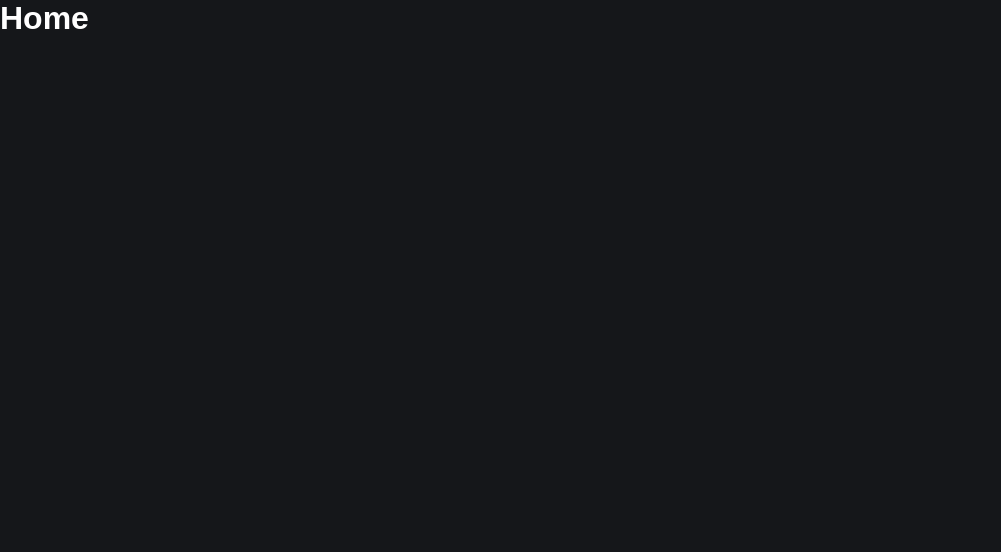
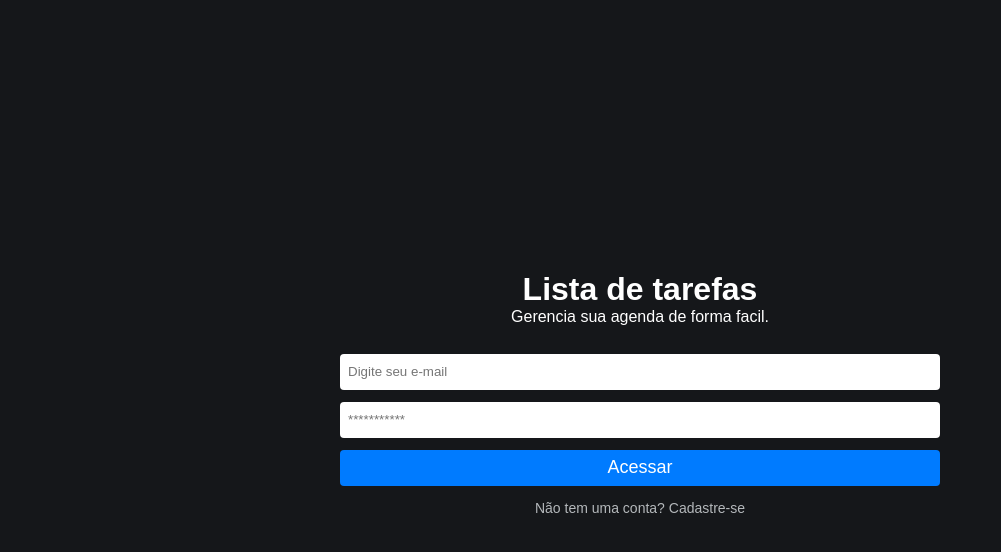
Before and after one commit to MHPontes/fireapp-db-login, a React (Create React App) app: page / in a window 1280 px wide. Shown: the top 552 px of the page, without its empty margins (0-1001 px from the left). Built offline with nearby package versions, Linux system fonts and the light colour scheme.

Commit message:
Criando e estilizando pagina HOME

```diff
--- a/src/pages/Home/home.css
+++ b/src/pages/Home/home.css
@@ -0,0 +1,52 @@
+.home-container {
+  display: flex;
+  flex-direction: column;
+  align-items: center;
+  justify-content: center;
+  height: 100vh;
+  width: 100%;
+}
+
+.home-container span {
+  margin-bottom: 28px;
+}
+
+.form {
+  display: flex;
+  flex-direction: column;
+  width: 90%;
+  max-width: 600px;
+}
+
+.form input {
+  margin-bottom: 12px;
+  height: 36px;
+  padding: 0 8px;
+  border: 0;
+  border-radius: 4px;
+}
+
+.form button {
+    height: 36px;
+    border: 0;
+    border-radius: 4px;
+    background-color: #007bff;
+    color: #fff;
+    cursor: pointer;
+    font-size: 18px;
+}
+
+.form textarea {
+  margin-bottom: 12px;
+  border: 0;
+  border-radius: 4px;
+  height: 90px;
+  resize: none;
+}
+
+.button-link{
+    text-decoration: none;
+    color: #b4b8bb;
+    margin: 14px 0;
+    font-size: 14px;
+}
--- a/src/pages/Home/index.js
+++ b/src/pages/Home/index.js
@@ -1,7 +1,47 @@
+import React, { useState } from 'react';
+import './home.css';
+import { Link } from 'react-router-dom';
+
 export default function Home() {
+
+  const [email, setEmail] = useState('');
+  const [password, setPassword] = useState('');
+
+  function handleLogin(e) {      // Função para fazer login no sistema passando por parametro o evento do formulário
+    e.preventDefault();      // Previne o comportamento padrão do formulário que é recarregar a página ao enviar
+
+    if(email !== '' && password !== '') {
+      alert('Teste');
+      } else {
+        alert('Preencha os campos corretamente');
+      }
+  }
+
   return (
-    <div className="App">
-      <h1>Home</h1>
+    <div className="home-container">
+      <h1>Lista de tarefas</h1>
+      <span>Gerencia sua agenda de forma facil.</span>
+
+      <form className='form' onSubmit={handleLogin}>
+        <input
+          type="text"
+          placeholder="Digite seu e-mail"
+          value={email}
+          onChange={e => setEmail(e.target.value)}
+        />
+        <input
+          autoComplete='off'
+          type="password"
+          placeholder="***********"
+          value={password}
+          onChange={e => setPassword(e.target.value)}
+        />
+
+        <button type="submit">Acessar</button>
+      </form>
+
+      <Link className="button-link" to="/register">Não tem uma conta? Cadastre-se</Link>
+
     </div>
   );
 }
```
